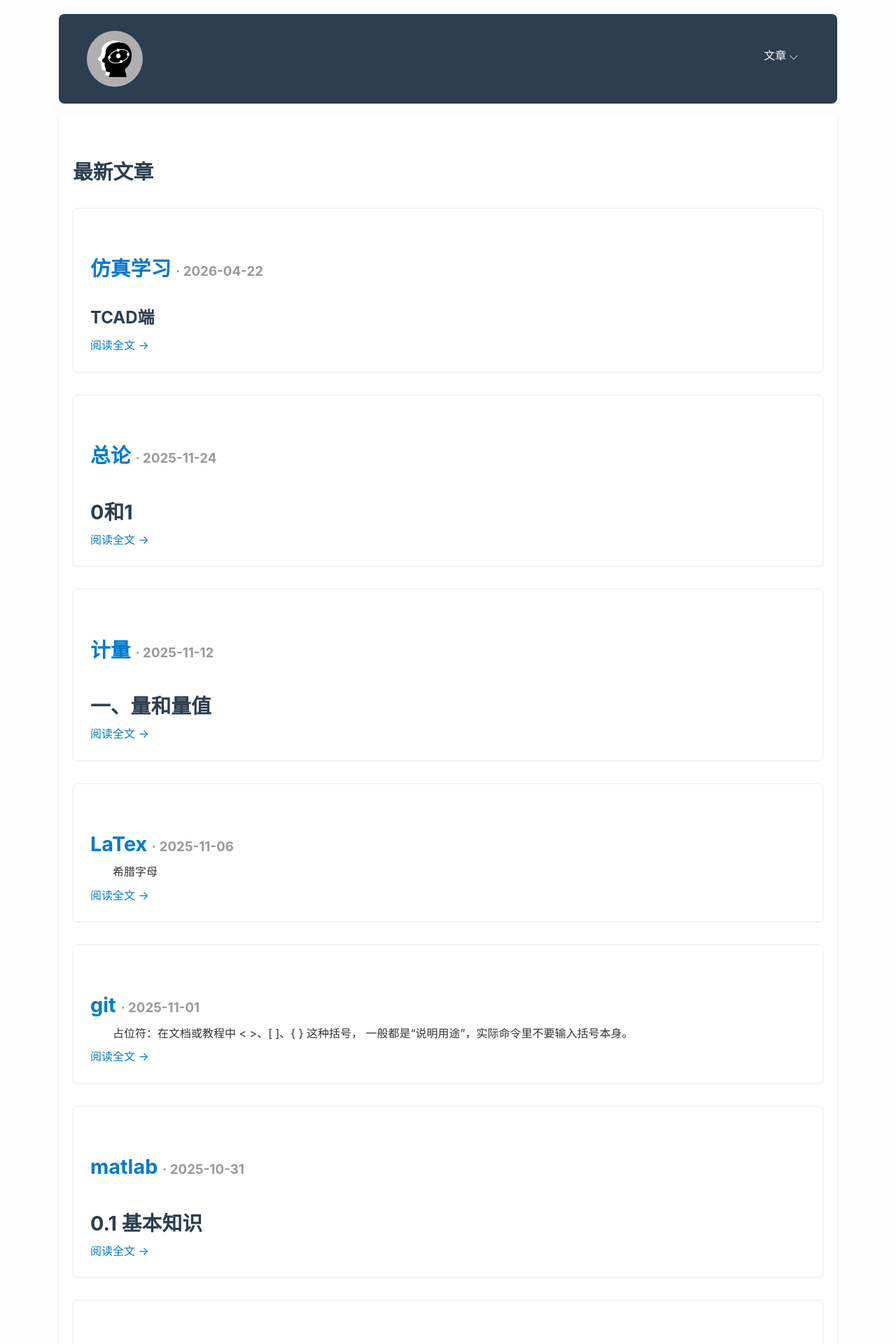
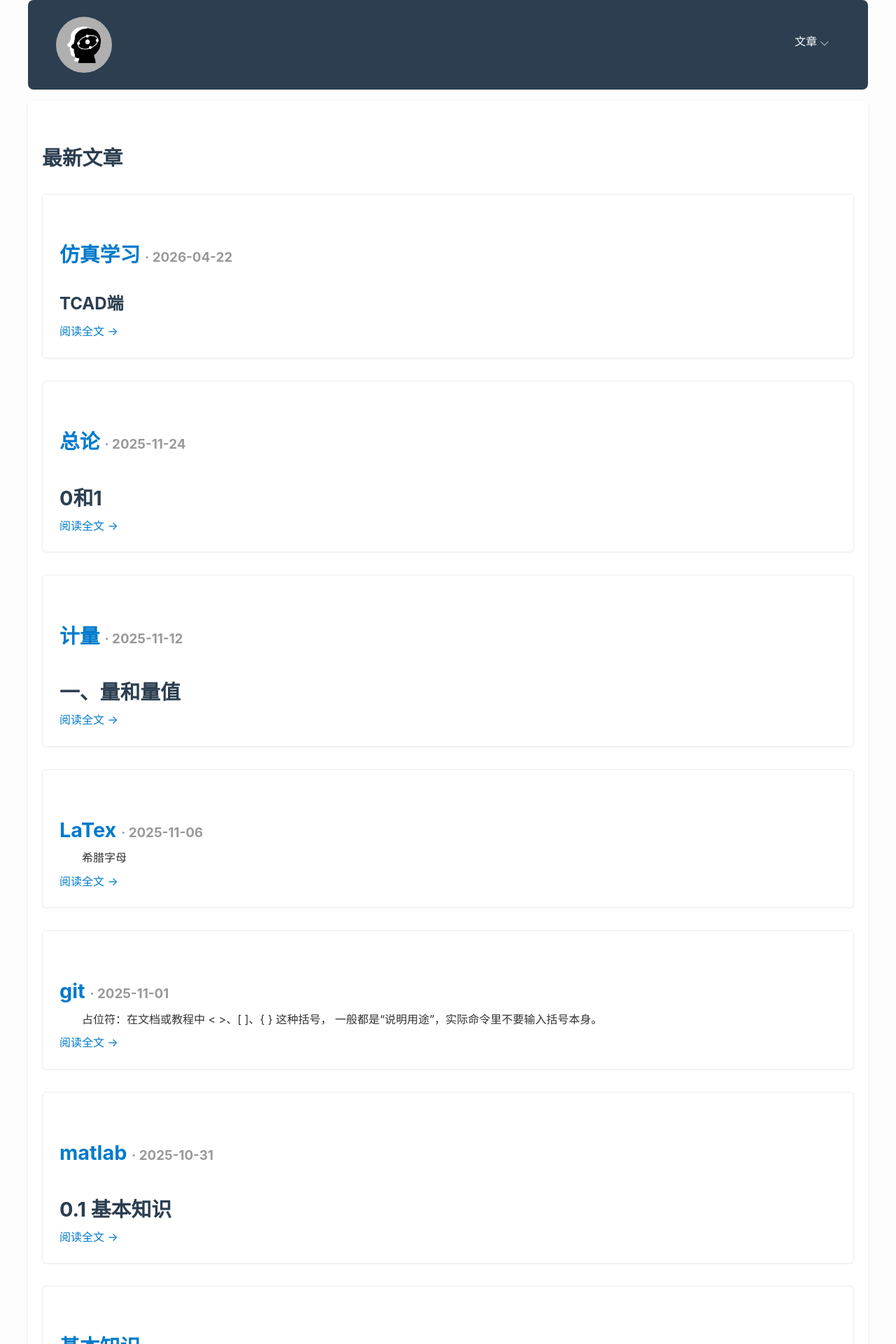
Before and after one commit to lzh210802066/lzh210802066.github.io, a Jekyll site: the page built from index.html, in a window 1280 px wide. Shown: the top 1920 px of the page at 70% size. Built offline with Jekyll 4.4.1, drawn with Linux system fonts in a browser that asks for light colours; comment, search, counter and statistics services are not loaded.

Commit message:
Update blog content

```diff
--- a/assets/css/markdown.css
+++ b/assets/css/markdown.css
@@ -31,7 +31,7 @@ body {
     /* 页面背景颜色，浅色背景方便阅读 */
 
     /* ✅ 添加这两行 */
-        width: 90%;
+        width: 100%;
         max-width: 1200px;
 
     /* max-width: 900px; */
@@ -39,7 +39,7 @@ body {
 
     margin: 0 auto;
     /* 居中显示页面内容 */
-    padding: 20px;
+    padding: 0px;
     /* 页面四周内边距 */
 }
 
```
